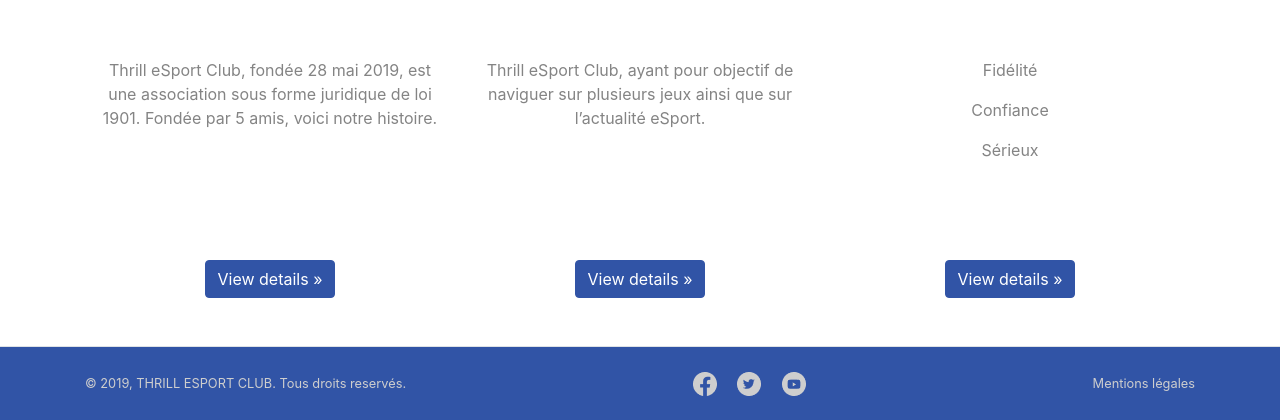
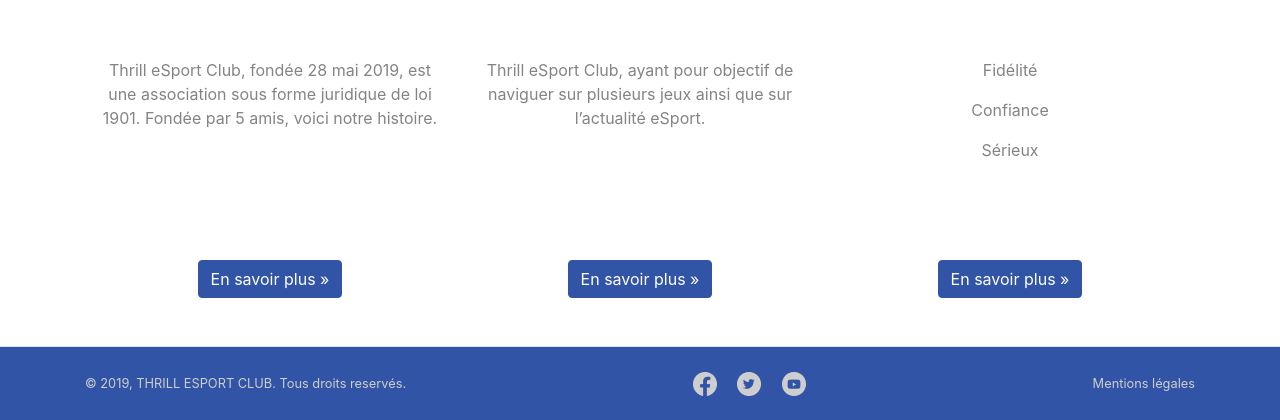
Before and after one commit to DavidMTdev/Thrill-Esport, a PHP site: page / in a window 1280 px wide. Shown: the part 671-1091 px from the top of the page. Run offline with PHP 8.4, Linux system fonts and the light colour scheme.

Commit message:
modify content button on home page

```diff
--- a/index.php
+++ b/index.php
@@ -24,7 +24,7 @@
                     <p>Thrill eSport Club, fondée 28 mai 2019, est une association sous forme juridique de loi 1901. Fondée par 5 amis, voici notre histoire. </p>
                 </div>
                 <div>
-                    <a class="btn btn-blue" href="about.php#presentation" role="button">View details
+                    <a class="btn btn-blue" href="about.php#presentation" role="button">En savoir plus
                         &raquo;</a>
                 </div>
             </div>
@@ -36,7 +36,7 @@
                     <p>Thrill eSport Club, ayant pour objectif de naviguer sur plusieurs jeux ainsi que sur l’actualité eSport.</p>
                 </div>
                 <div>
-                    <a class="btn btn-blue" href="about.php#ambitions" role="button">View details &raquo;</a>
+                    <a class="btn btn-blue" href="about.php#ambitions" role="button">En savoir plus &raquo;</a>
                 </div>
             </div>
             <!-- /.col-lg-4 -->
@@ -49,7 +49,7 @@
                     <p>Sérieux</p>
                 </div>
                 <div>
-                    <a class="btn btn-blue" href="about.php#values" role="button">View details &raquo;</a>
+                    <a class="btn btn-blue" href="about.php#values" role="button">En savoir plus &raquo;</a>
                 </div>
                 <!-- /.col-lg-4 -->
             </div>
@@ -82,7 +82,7 @@
                             neque nihil aspernatur, impedit animi, at consectetur? Reiciendis ratione culpa officia?
                             Assumenda saepe quo deleniti aliquam.</p>
                         <div class="d-flex justify-content-end pr-4">
-                            <a class="btn btn-blue" href="games.html" role="button">View details</a>
+                            <a class="btn btn-blue" href="games.html" role="button">En savoir plus</a>
                         </div>
                     </div>
                     <div class="col-md-8 themed-grid-col px-0">
```
